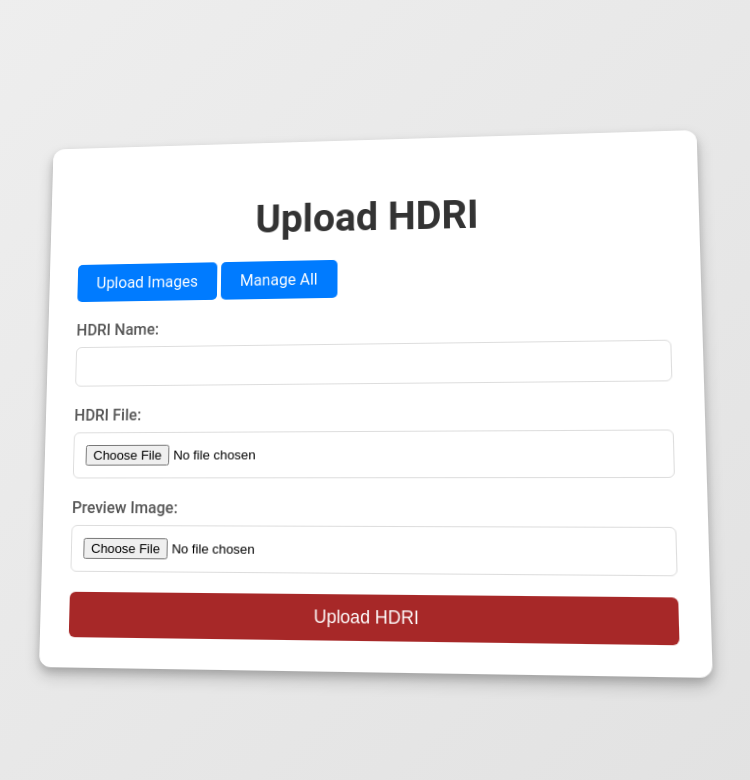
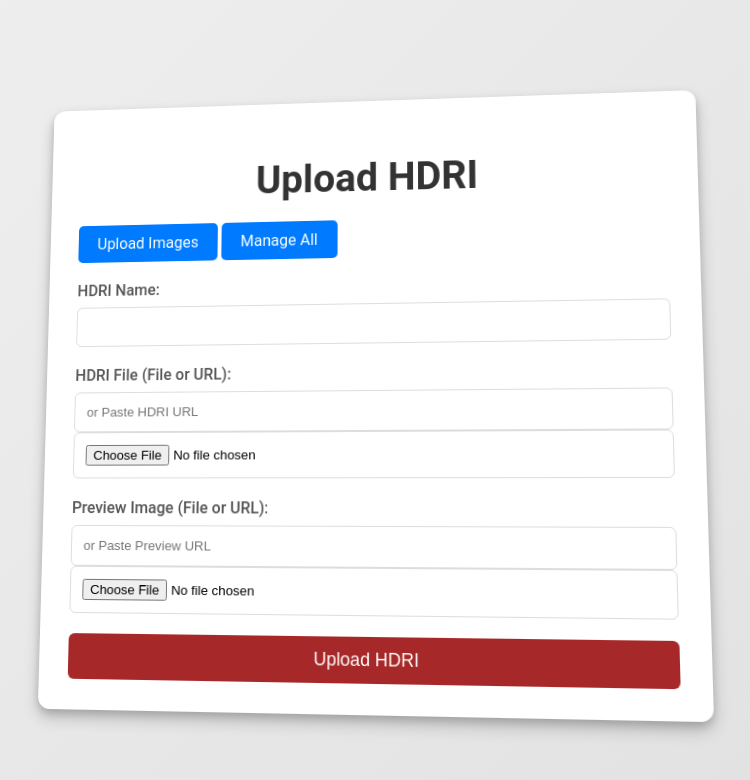
Before and after one commit to sil3d/Portfolio-for-3D-designer-and-coder, a Flask app: page /upload_page_hdri in a window 1280 px wide. Shown: the top 780 px of the page, without its empty margins (274-1024 px from the left). Run offline with Flask 3, Linux system fonts and the light colour scheme; some libraries are stand-ins or nearby versions.

Commit message:
Fix Google Drive CORS issues and add 3D model preloading with first-load warning
Fix Google Drive CORS issues and add 3D model preloading with first-load warning

- Fix Blueprint 'bp' not defined error in routes.py
- Fix storyline route using current_app.static_folder (was None)
- Add Google Drive proxy functions to avoid CORS issues:
  - convert_gdrive_to_direct_url() for direct download URLs
  - proxy_external_file() with large file confirmation handling
- Update HDRI and 3D model endpoints to proxy instead of redirect
- Add browser cache headers (24hr) for model/HDRI endpoints
- Implement client-side model caching in modelLoader.js:
  - preloadModel() for background preloading
  - In-memory cache with model cloning
  - clearModelCache() for memory management
- Add first-load detection and warning modal:
  - localStorage-based cache detection
  - Full-screen warning on first visit
  - Progress bar and status updates
  - Simple spinner for cached loads
- Update main.js with cache status detection and UI handling"

```diff
--- a/app/config.py
+++ b/app/config.py
@@ -28,3 +28,6 @@ class Config:
 
     # Flask-Limiter Configuration
     RATELIMIT_STORAGE_URI = "memory://"
+
+    # Cache Control (1 year)
+    SEND_FILE_MAX_AGE_DEFAULT = 31536000
--- a/app/routes.py
+++ b/app/routes.py
@@ -1,5 +1,5 @@
 from flask import (Blueprint, jsonify, Response, redirect, url_for,
-                   request, session, send_from_directory, render_template, send_file, abort)
+                   request, session, send_from_directory, render_template, send_file, abort, current_app)
 import os
 from app.extensions import db, limiter
 from app.models import File, GalleryFile, HDRI, Comment, Like, Download
@@ -11,36 +11,71 @@ from werkzeug.utils import secure_filename
 import requests
 import re
 import dns.resolver
-from app.compression_utils import compress_file, decompress_file
+import os
+from app.utils import get_location_from_ip, allowed_file, to_base32, compress_file, decompress_file
 
-bp = Blueprint('main', __name__, static_folder='static')
-# Configuration du logging
-logging.basicConfig(filename='error.log', level=logging.ERROR)
+# Create blueprint
+bp = Blueprint('main', __name__)
 
-VALID_YEARS = [2022, 2023, 2024, 2025]
+def convert_gdrive_to_direct_url(url):
+    """Convert Google Drive sharing URL to direct download URL"""
+    if not url:
+        return None
+    # Extract file ID from various Google Drive URL formats
+    # Format 1: https://drive.google.com/file/d/FILE_ID/view?usp=sharing
+    # Format 2: https://drive.google.com/open?id=FILE_ID
+    match = re.search(r'/d/([a-zA-Z0-9_-]+)', url)
+    if not match:
+        match = re.search(r'id=([a-zA-Z0-9_-]+)', url)
+    if match:
+        file_id = match.group(1)
+        return f"https://drive.google.com/uc?export=download&id={file_id}"
+    return url  # Return original if not a Google Drive URL
 
-def get_location_from_ip(ip_address):
+def proxy_external_file(url, mimetype=None):
+    """Fetch an external file and return it as a Response (proxying through server).
+    Handles Google Drive's virus scan warning for large files."""
     try:
-        response = requests.get(f'http://ip-api.com/json/{ip_address}', timeout=5) # Added timeout
-        response.raise_for_status()
-        data = response.json()
+        direct_url = convert_gdrive_to_direct_url(url)
 
-        if data['status'] == 'fail':
-            return 'Unknown Location'
+        # Use a session to handle cookies (needed for Google Drive confirmation)
+        session = requests.Session()
+        resp = session.get(direct_url, timeout=60, stream=True)
 
-        city = data.get('city', 'Unknown')
-        region = data.get('regionName', 'Unknown')
-        country = data.get('country', 'Unknown')
-        location = f"{city}, {region}, {country}"
+        # Check if Google Drive is asking for confirmation (large file warning)
+        if 'drive.google.com' in direct_url and b'confirm=' not in resp.content[:1000]:
+            # Check if content is HTML (confirmation page)
+            content_type = resp.headers.get('Content-Type', '')
+            if 'text/html' in content_type:
+                # Extract the confirmation token from the response
+                html_content = resp.content.decode('utf-8', errors='ignore')
 
-        return location
+                # Look for the confirm parameter in the download link
+                confirm_match = re.search(r'confirm=([0-9A-Za-z_-]+)', html_content)
+                if confirm_match:
+                    confirm_token = confirm_match.group(1)
+                    # Retry with confirmation token
+                    confirmed_url = f"{direct_url}&confirm={confirm_token}"
+                    resp = session.get(confirmed_url, timeout=60, stream=True)
+                else:
+                    # Try adding confirm=t (works for some files)
+                    confirmed_url = f"{direct_url}&confirm=t"
+                    resp = session.get(confirmed_url, timeout=60, stream=True)
 
-    except requests.RequestException as e:
-        print(f"Error retrieving location: {e}")
-        return 'Unknown Location'
+        if resp.status_code == 200:
+            # Check if we still got HTML instead of the file
+            response_content_type = resp.headers.get('Content-Type', '')
+            if 'text/html' in response_content_type:
+                logging.error(f"Google Drive returned HTML instead of file for {url}")
+                return jsonify({"error": "Failed to download file from Google Drive - file may require authentication"}), 403
 
-def to_base32(string):
-    return base64.b32encode(string.encode()).decode().rstrip('=')
+            content_type = mimetype or response_content_type or 'application/octet-stream'
+            return Response(resp.content, mimetype=content_type)
+        else:
+            return jsonify({"error": f"Failed to fetch file: {resp.status_code}"}), resp.status_code
+    except Exception as e:
+        logging.error(f"Error proxying file from {url}: {e}")
+        return jsonify({"error": "Failed to fetch external file"}), 500
 
 @bp.route('/')
 def index():
@@ -93,10 +128,13 @@ def serve_image(file_id):
     try:
         file = db.session.get(File, file_id)
 
-        if file and file.banner_path:
-            image_data = decompress_file(file.banner_path)
-            mimetype = file.banner_mimetype or 'image/jpeg'
-            return send_file(io.BytesIO(image_data), mimetype=mimetype)
+        if file:
+            if file.banner_url:
+                return redirect(file.banner_url)
+            elif file.banner_path:
+                image_data = decompress_file(file.banner_path)
+                mimetype = file.banner_mimetype or 'image/jpeg'
+                return send_file(io.BytesIO(image_data), mimetype=mimetype)
 
         return "Image not found", 404
 
@@ -117,70 +155,88 @@ def models_year(year):
     except Exception as e:
         return str(e), 500
 
-def allowed_file(filename, allowed_extensions):
-    """Vérifie si le fichier a une extension autorisée."""
-    return '.' in filename and filename.rsplit('.', 1)[1].lower() in allowed_extensions
+
 
 @bp.route('/upload', methods=['POST'])
 @login_required
 def upload_file():
     try:
-        if 'glb_file' not in request.files:
-            return jsonify({"success": False, "message": "No GLB file uploaded"}), 400
+        model_name = request.form.get('model_name')
+        year = request.form.get('year')
 
-        model_name = request.form.get('model_name')
-        banner = request.files.get('banner')
-        glb_file = request.files['glb_file']
+        if not model_name or not year:
+             return jsonify({"success": False, "message": "Model Name and Year are required"}), 400
+
+        # URLs
+        banner_url = request.form.get('banner_url')
+        glb_url = request.form.get('glb_url')
+        zip_url = request.form.get('zip_url')
+
+        # Files
+        banner_file = request.files.get('banner')
+        glb_file = request.files.get('glb_file')
         zip_file = request.files.get('zip_file')
-        year = request.form.get('year')
         gallery_files = request.files.getlist('gallery')
 
-        if not model_name or not year or not glb_file or not allowed_file(glb_file.filename, ['glb']):
-            return jsonify({"success": False, "message": "Required fields are missing or invalid"}), 400
+        # Data placeholders
+        banner_data = None
+        banner_mimetype = None
+        glb_data = None
+        glb_mimetype = None
+        zip_data = None
+        zip_mimetype = None
 
-        if not year.isdigit() or not (1900 <= int(year) <= 2100):
-            return jsonify({"success": False, "message": "Invalid year. Please provide a valid year between 1900 and 2100."}), 400
+        # Logic: GLB
+        if not glb_url and not glb_file:
+             return jsonify({"success": False, "message": "GLB Model (File or URL) is required"}), 400
 
-        user_ip = request.remote_addr
-        location = get_location_from_ip(user_ip)
+        if glb_file and glb_file.filename:
+             if not allowed_file(glb_file.filename, ['glb']):
+                 return jsonify({"success": False, "message": "Invalid GLB file"}), 400
+             glb_data = compress_file(glb_file.read())
+             glb_mimetype = glb_file.mimetype
 
-        # Read and compress file data
-        banner_data = compress_file(banner.read()) if banner and allowed_file(banner.filename, ['png', 'jpg', 'jpeg']) else b''
-        glb_data = compress_file(glb_file.read()) if allowed_file(glb_file.filename, ['glb']) else b''
-        zip_data = compress_file(zip_file.read()) if zip_file and allowed_file(zip_file.filename, ['zip']) else b''
+        # Logic: Banner
+        if banner_file and banner_file.filename:
+             banner_data = compress_file(banner_file.read())
+             banner_mimetype = banner_file.mimetype
 
-        # Ensure MIME types are correct
-        banner_mimetype = banner.content_type if banner else None
-        file_glb_mimetype = 'model/gltf-binary'
-        file_zip_mimetype = zip_file.content_type if zip_file else None
+        # Logic: Zip
+        if zip_file and zip_file.filename:
+             zip_data = compress_file(zip_file.read())
+             zip_mimetype = zip_file.mimetype
 
         new_file = File(
             file_name=model_name,
+            year=int(year),
             banner_path=banner_data,
             banner_mimetype=banner_mimetype,
             file_path_glb=glb_data,
-            file_path_glb_mimetype=file_glb_mimetype,
+            file_path_glb_mimetype=glb_mimetype,
             file_path_zip=zip_data,
-            file_path_zip_mimetype=file_zip_mimetype,
-            added_by=current_user.username,
-            location=location,
-            year=int(year)
+            file_path_zip_mimetype=zip_mimetype,
+            banner_url=banner_url,
+            file_path_glb_url=glb_url,
+            file_path_zip_url=zip_url,
+            added_by=current_user.username, # Assuming current_user has username or ID
+            location='Unknown' # Can update if needed
         )
 
         db.session.add(new_file)
-        db.session.flush() # Flush to get the ID
+        db.session.flush() # Get ID
 
-        # Insert gallery files
-        for gallery_file in gallery_files:
-            if gallery_file and allowed_file(gallery_file.filename, ['png', 'jpg', 'jpeg']):
-                gallery_data = compress_file(gallery_file.read())
-                gallery_mimetype = gallery_file.content_type
-                new_gallery_image = GalleryFile(
-                    file_id=new_file.id,
-                    file_path=gallery_data,
-                    images_mimetype=gallery_mimetype
-                )
-                db.session.add(new_gallery_image)
+        # Gallery Images (keeping as file uploads for now, could act similarly)
+        if gallery_files:
+            for file in gallery_files:
+                if file and file.filename:
+                    gallery_data = compress_file(file.read())
+                    gallery_mimetype = file.mimetype
+                    new_gallery_image = GalleryFile(
+                        file_id=new_file.id,
+                        file_path=gallery_data,
+                        images_mimetype=gallery_mimetype
+                    )
+                    db.session.add(new_gallery_image)
 
         db.session.commit()
 
@@ -195,42 +251,54 @@ def upload_file():
 @login_required
 def upload_hdri():
     try:
-        if 'hdri_file' not in request.files:
-            return jsonify({"success": False, "message": "No HDRI file uploaded"}), 400
+        hdri_name = request.form.get('hdri_name')
+        # Check for URL or File
+        hdri_url = request.form.get('hdri_url')
+        preview_url = request.form.get('preview_url')
 
-        hdri_name = request.form.get('hdri_name')
-        hdri_file = request.files['hdri_file']
+        hdri_file = request.files.get('hdri_file')
         preview_file = request.files.get('preview_file')
 
-        if not hdri_name or not hdri_file or not allowed_file(hdri_file.filename, ['hdr', 'exr']):
-            return jsonify({"success": False, "message": "Required fields are missing or invalid"}), 400
+        if not hdri_name:
+             return jsonify({"success": False, "message": "HDRI Name is required"}), 400
 
-        if preview_file and not allowed_file(preview_file.filename, ['png', 'jpg', 'jpeg']):
-            return jsonify({"success": False, "message": "Invalid preview file format. Only PNG, JPG, JPEG are allowed."}), 400
+        hdri_data = None
+        hdri_mimetype = None
+        preview_data = None
+        preview_mimetype = None
 
-        hdri_data = compress_file(hdri_file.read())
-        preview_data = compress_file(preview_file.read()) if preview_file else b''
+        # Logic for HDRI: URL > File
+        if not hdri_url and not hdri_file:
+             return jsonify({"success": False, "message": "HDRI File or URL is required"}), 400
 
-        hdri_mimetype = hdri_file.mimetype or 'image/vnd.radiance'
-        if hdri_file.filename.lower().endswith('.exr'):
-            hdri_mimetype = 'image/vnd.radiance'
-        elif hdri_file.filename.lower().endswith('.hdr'):
-            hdri_mimetype = 'image/vnd.radiance'
+        if hdri_file and hdri_file.filename:
+             if not allowed_file(hdri_file.filename, ['hdr', 'exr']):
+                  return jsonify({"success": False, "message": "Invalid HDRI file type"}), 400
+             hdri_data = compress_file(hdri_file.read())
+             hdri_mimetype = hdri_file.mimetype
 
-        preview_mimetype = preview_file.mimetype if preview_file else 'image/jpeg'
+        # Logic for Preview: URL > File
+        if not preview_url and not preview_file:
+             return jsonify({"success": False, "message": "Preview Image or URL is required"}), 400
+
+        if preview_file and preview_file.filename:
+             preview_data = compress_file(preview_file.read())
+             preview_mimetype = preview_file.mimetype
 
         new_hdri = HDRI(
             name=hdri_name,
             file_path=hdri_data,
             file_path_mimetype=hdri_mimetype,
             preview_path=preview_data,
-            preview_path_mimetype=preview_mimetype
+            preview_path_mimetype=preview_mimetype,
+            file_path_url=hdri_url,
+            preview_path_url=preview_url
         )
 
         db.session.add(new_hdri)
         db.session.commit()
 
-        return jsonify({"success": True, "message": "HDRI and preview uploaded successfully."})
+        return jsonify({"success": True, "message": "HDRI added successfully."})
 
     except Exception as e:
         logging.error(f"Error: {str(e)}")
@@ -281,7 +349,19 @@ def serve_model(model_id):
     try:
         config_record = db.session.get(File, model_id)
         if config_record:
-            return Response(decompress_file(config_record.file_path_glb), mimetype='model/gltf-binary')
+            if config_record.file_path_glb_url:
+                # Proxy the file to avoid CORS issues with Google Drive
+                response = proxy_external_file(config_record.file_path_glb_url, 'model/gltf-binary')
+                # Add cache headers if proxying succeeded
+                if isinstance(response, Response):
+                    response.headers['Cache-Control'] = 'public, max-age=86400'  # Cache for 24 hours
+                return response
+            elif config_record.file_path_glb:
+                response = Response(decompress_file(config_record.file_path_glb), mimetype='model/gltf-binary')
+                response.headers['Cache-Control'] = 'public, max-age=86400'  # Cache for 24 hours
+                return response
+            else:
+                 return jsonify({"error": "Model source not found"}), 404
         else:
             return jsonify({"error": "Model not found"}), 404
     except Exception as e:
@@ -304,7 +384,13 @@ def get_hdri_preview(hdri_id):
     try:
         hdri = db.session.get(HDRI, hdri_id)
         if hdri:
-            return Response(decompress_file(hdri.preview_path), mimetype=hdri.preview_path_mimetype)
+            if hdri.preview_path_url:
+                # Proxy the file to avoid CORS issues
+                return proxy_external_file(hdri.preview_path_url, hdri.preview_path_mimetype or 'image/jpeg')
+            elif hdri.preview_path:
+                return Response(decompress_file(hdri.preview_path), mimetype=hdri.preview_path_mimetype)
+            else:
+                 return jsonify({"error": "Preview content not found"}), 404
         else:
             return jsonify({"error": "Preview not found"}), 404
     except Exception as e:
@@ -315,7 +401,13 @@ def get_hdri_file(hdri_id):
     try:
         hdri = db.session.get(HDRI, hdri_id)
         if hdri:
-            return Response(decompress_file(hdri.file_path), mimetype=hdri.file_path_mimetype)
+             if hdri.file_path_url:
+                # Proxy the file to avoid CORS issues
+                return proxy_external_file(hdri.file_path_url, hdri.file_path_mimetype or 'application/octet-stream')
+             elif hdri.file_path:
+                return Response(decompress_file(hdri.file_path), mimetype=hdri.file_path_mimetype)
+             else:
+                return jsonify({"error": "HDRI content not found"}), 404
         else:
             return jsonify({"error": "HDRI not found"}), 404
     except Exception as e:
@@ -353,7 +445,9 @@ def gallery():
 
 @bp.route('/storyline')
 def storyline():
-    images_dir = os.path.join(bp.static_folder, 'images', 'storyline')
+    # Compute static folder path relative to this file's location (app/routes.py -> app/static)
+    app_dir = os.path.dirname(os.path.abspath(__file__))
+    images_dir = os.path.join(app_dir, 'static', 'images', 'storyline')
     gallery_images = []
     if os.path.exists(images_dir):
         gallery_images = [f for f in os.listdir(images_dir) if f.lower().endswith(('.png', '.jpg', '.jpeg', '.gif', '.webp', '.mp4', '.mkv', '.mov'))]
@@ -383,6 +477,12 @@ def download_file():
         db.session.add(download)
         file_record.download_count += 1
         db.session.commit()
+
+        if file_record.file_path_zip_url:
+            return redirect(file_record.file_path_zip_url)
+
+        if not file_record.file_path_zip:
+             return "File content not found", 404
 
         return send_file(
             io.BytesIO(decompress_file(file_record.file_path_zip)),
--- a/app/templates/upload_hdri.html
+++ b/app/templates/upload_hdri.html
@@ -25,13 +25,15 @@
             </div>
 
             <div class="form-group">
-                <label for="hdri-file">HDRI File:</label>
-                <input type="file" id="hdri-file" name="hdri_file" accept=".hdr, .exr" required>
+                <label for="hdri-file">HDRI File (File or URL):</label>
+                <input type="text" id="hdri_url" name="hdri_url" placeholder="or Paste HDRI URL">
+                <input type="file" id="hdri-file" name="hdri_file" accept=".hdr, .exr">
             </div>
 
             <div class="form-group">
-                <label for="preview-file">Preview Image:</label>
-                <input type="file" id="preview-file" name="preview_file" accept="image/*" required>
+                <label for="preview-file">Preview Image (File or URL):</label>
+                <input type="text" id="preview_url" name="preview_url" placeholder="or Paste Preview URL">
+                <input type="file" id="preview-file" name="preview_file" accept="image/*">
             </div>
 
             <button type="submit">Upload HDRI</button>
```
Also changed, not shown: app/admin_management.py (+20 -1 lines), app/models.py (+15 -6 lines), app/static/js/main.js (+67 -12 lines), app/static/js/modelLoader.js (+103 -15 lines), app/templates/base.html (+7 -0 lines), app/templates/hdri_projection_7.html (+26 -0 lines), app/templates/upload.html (+7 -4 lines), app/utils.py (added, +52 -0 lines), update_db_schema.py (added, +63 -0 lines).
